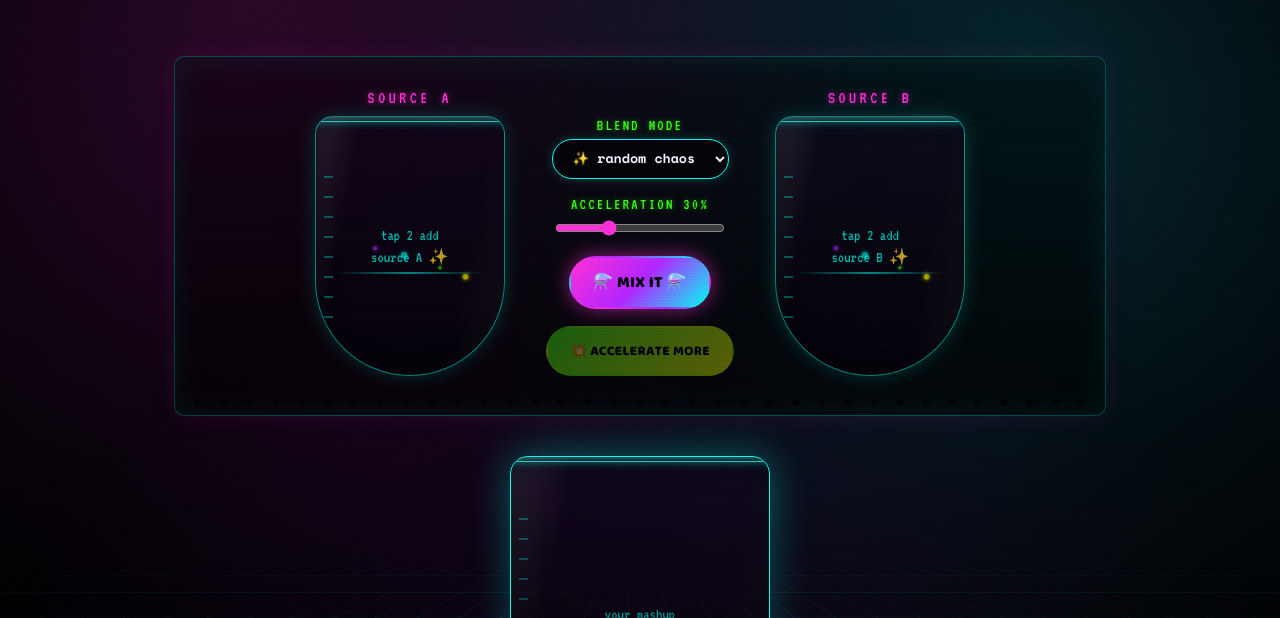
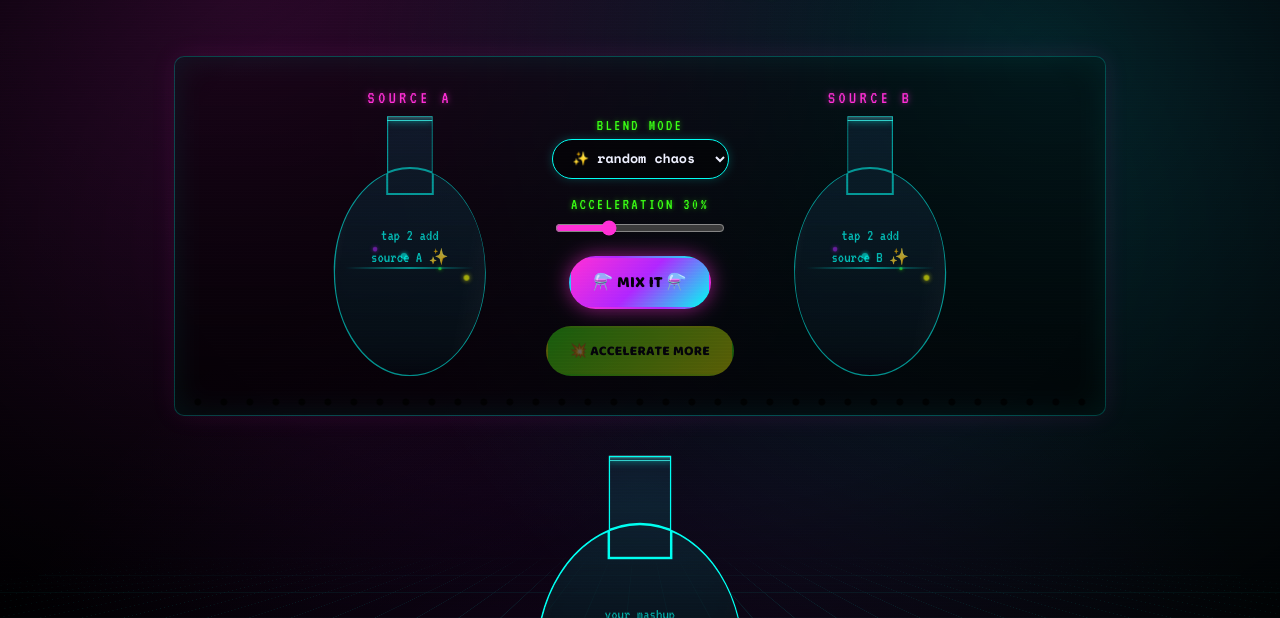
Before and after one commit to projectionheart/cybertwee-mixer, a plain HTML site: page index.html in a window 1280 px wide. Shown: the part 182-800 px from the top of the page. Drawn offline with nearby package versions, Linux system fonts and the light colour scheme.

Commit message:
shape tubes as round-bottom flasks, per reference photo
Replace the border-radius-based silhouette with an SVG clip-path
(objectBoundingBox, so it scales cleanly at any --tube-w/--tube-h):
a narrow neck fused to a spherical bulb, matching a real round-
bottom distillation flask. A matching SVG <path> overlay traces the
outline as a stroke, since clip-path silhouettes don't pick up a
plain CSS border. The neck rim is now sized to the neck width
instead of the tube's full width, graduation ticks are dropped
(round-bottom flasks aren't graduated), and the outer glow switches
from box-shadow to filter: drop-shadow so it hugs the flask shape
instead of the old rectangular bounding box.

Co-Authored-By: Claude Sonnet 5 <noreply@anthropic.com>

```diff
--- a/index.html
+++ b/index.html
@@ -10,6 +10,14 @@
 <link rel="stylesheet" href="style.css">
 </head>
 <body>
+
+<svg width="0" height="0" style="position:absolute" aria-hidden="true">
+  <defs>
+    <clipPath id="flaskClip" clipPathUnits="objectBoundingBox">
+      <path d="M0.38,0 L0.62,0 L0.62,0.30 L0.38,0.30 Z M0.5,0.20 C0.7209,0.20 0.90,0.3791 0.90,0.60 C0.90,0.8209 0.7209,1.00 0.5,1.00 C0.2791,1.00 0.10,0.8209 0.10,0.60 C0.10,0.3791 0.2791,0.20 0.5,0.20 Z" />
+    </clipPath>
+  </defs>
+</svg>
 
 <div class="crt-overlay"></div>
 <div class="grid-floor"></div>
@@ -28,6 +36,9 @@
       <label class="tube-label">Source A</label>
       <div class="tube" id="tubeA" role="button" tabindex="0" aria-label="Upload source A image">
         <div class="tube-rim"></div>
+        <svg class="tube-outline" viewBox="0 0 1 1" preserveAspectRatio="none" aria-hidden="true">
+          <path d="M0.38,0 L0.62,0 L0.62,0.30 L0.38,0.30 Z M0.5,0.20 C0.7209,0.20 0.90,0.3791 0.90,0.60 C0.90,0.8209 0.7209,1.00 0.5,1.00 C0.2791,1.00 0.10,0.8209 0.10,0.60 C0.10,0.3791 0.2791,0.20 0.5,0.20 Z" />
+        </svg>
         <canvas class="tube-canvas" id="canvasA"></canvas>
         <div class="tube-bubbles">
           <span></span><span></span><span></span><span></span><span></span>
@@ -66,6 +77,9 @@
       <label class="tube-label">Source B</label>
       <div class="tube" id="tubeB" role="button" tabindex="0" aria-label="Upload source B image">
         <div class="tube-rim"></div>
+        <svg class="tube-outline" viewBox="0 0 1 1" preserveAspectRatio="none" aria-hidden="true">
+          <path d="M0.38,0 L0.62,0 L0.62,0.30 L0.38,0.30 Z M0.5,0.20 C0.7209,0.20 0.90,0.3791 0.90,0.60 C0.90,0.8209 0.7209,1.00 0.5,1.00 C0.2791,1.00 0.10,0.8209 0.10,0.60 C0.10,0.3791 0.2791,0.20 0.5,0.20 Z" />
+        </svg>
         <canvas class="tube-canvas" id="canvasB"></canvas>
         <div class="tube-bubbles">
           <span></span><span></span><span></span><span></span><span></span>
@@ -80,6 +94,9 @@
   <section class="result-row">
     <div class="tube result-tube" id="resultTube">
       <div class="tube-rim"></div>
+      <svg class="tube-outline" viewBox="0 0 1 1" preserveAspectRatio="none" aria-hidden="true">
+        <path d="M0.38,0 L0.62,0 L0.62,0.30 L0.38,0.30 Z M0.5,0.20 C0.7209,0.20 0.90,0.3791 0.90,0.60 C0.90,0.8209 0.7209,1.00 0.5,1.00 C0.2791,1.00 0.10,0.8209 0.10,0.60 C0.10,0.3791 0.2791,0.20 0.5,0.20 Z" />
+      </svg>
       <canvas class="tube-canvas" id="resultCanvas" width="500" height="500"></canvas>
       <div class="tube-bubbles">
         <span></span><span></span><span></span><span></span><span></span><span></span>
--- a/style.css
+++ b/style.css
@@ -233,46 +233,30 @@ main.lab {
   text-shadow: 0 0 6px rgba(255, 47, 214, 0.6);
 }
 
-/* big, round glass silhouette: bottom radius always matches half the tube's width */
+/* round-bottom flask silhouette: narrow neck fused to a spherical bulb,
+   clipped via a shared objectBoundingBox path so it scales cleanly at
+   any --tube-w/--tube-h combination (see the <clipPath id="flaskClip">
+   defined once near the top of <body>). */
 .tube {
   width: var(--tube-w);
   height: var(--tube-h);
   position: relative;
-  border-top-left-radius: 18px;
-  border-top-right-radius: 18px;
-  border-bottom-left-radius: calc(var(--tube-w) / 2);
-  border-bottom-right-radius: calc(var(--tube-w) / 2);
-  border: 1.5px solid rgba(0, 255, 242, 0.5);
+  clip-path: url(#flaskClip);
   background:
-    linear-gradient(100deg, rgba(255, 255, 255, 0.1) 0%, transparent 20%, transparent 75%, rgba(255, 255, 255, 0.05) 100%),
+    linear-gradient(100deg, rgba(255, 255, 255, 0.12) 0%, transparent 22%, transparent 75%, rgba(255, 255, 255, 0.06) 100%),
     linear-gradient(180deg, rgba(20, 8, 32, 0.5), rgba(5, 2, 10, 0.85));
-  box-shadow: 0 0 18px rgba(0, 255, 242, 0.18), inset 0 0 20px rgba(0, 0, 0, 0.5);
-  overflow: hidden;
+  filter: drop-shadow(0 0 16px rgba(0, 255, 242, 0.3));
   cursor: pointer;
-  transition: transform 0.25s ease, box-shadow 0.25s ease;
+  transition: transform 0.25s ease, filter 0.25s ease;
 }
 
-/* graduation ticks, like real glassware markings */
-.tube::before {
-  content: "";
-  position: absolute;
-  top: 16%;
-  bottom: 22%;
-  left: 8px;
-  width: 9px;
-  background-image: repeating-linear-gradient(0deg, rgba(0, 255, 242, 0.55) 0 2px, transparent 2px 20px);
-  opacity: 0.55;
-  z-index: 2;
-  pointer-events: none;
-}
-
-/* liquid meniscus line */
+/* liquid meniscus line, sitting inside the bulb */
 .tube::after {
   content: "";
   position: absolute;
-  left: 10%;
-  right: 10%;
-  top: 60%;
+  left: 16%;
+  right: 16%;
+  top: 58%;
   height: 2px;
   background: linear-gradient(90deg, transparent, var(--cyan), transparent);
   opacity: 0.5;
@@ -282,21 +266,40 @@ main.lab {
 
 .tube:hover {
   transform: translateY(-4px) rotate(-1deg);
-  box-shadow: 0 8px 24px rgba(0, 0, 0, 0.5), 0 0 26px rgba(255, 47, 214, 0.3);
+  filter: drop-shadow(0 6px 16px rgba(0, 0, 0, 0.5)) drop-shadow(0 0 22px rgba(255, 47, 214, 0.35));
 }
 
+/* the ground-glass joint neck, clamp-lit at the very top */
 .tube-rim {
   position: absolute;
   top: -5px;
   left: 50%;
   transform: translateX(-50%);
-  width: calc(var(--tube-w) + 10px);
+  width: calc(var(--tube-w) * 0.26);
   height: 10px;
-  background: linear-gradient(180deg, rgba(255, 255, 255, 0.4), rgba(0, 255, 242, 0.15));
-  border-radius: 3px;
+  background: linear-gradient(180deg, rgba(255, 255, 255, 0.5), rgba(0, 255, 242, 0.15));
+  border-radius: 2px;
   border: 1.5px solid rgba(0, 255, 242, 0.6);
   box-shadow: 0 0 8px rgba(0, 255, 242, 0.45);
   z-index: 3;
+}
+
+/* SVG stroke that traces the same flask path, since clip-path silhouettes
+   don't pick up a regular CSS border */
+.tube-outline {
+  position: absolute;
+  inset: 0;
+  width: 100%;
+  height: 100%;
+  z-index: 3;
+  pointer-events: none;
+}
+
+.tube-outline path {
+  fill: none;
+  stroke: rgba(0, 255, 242, 0.55);
+  stroke-width: 2;
+  vector-effect: non-scaling-stroke;
 }
 
 .tube-canvas {
@@ -454,8 +457,12 @@ button:disabled {
 .result-tube {
   --tube-w: 260px;
   --tube-h: 340px;
-  border: 1.5px solid var(--cyan);
-  box-shadow: 0 0 40px rgba(0, 255, 242, 0.35), inset 0 0 30px rgba(0, 0, 0, 0.5);
+  filter: drop-shadow(0 0 30px rgba(0, 255, 242, 0.4));
+}
+
+.result-tube .tube-outline path {
+  stroke: var(--cyan);
+  stroke-width: 2.5;
 }
 
 .result-tube:hover { transform: none; }
```
